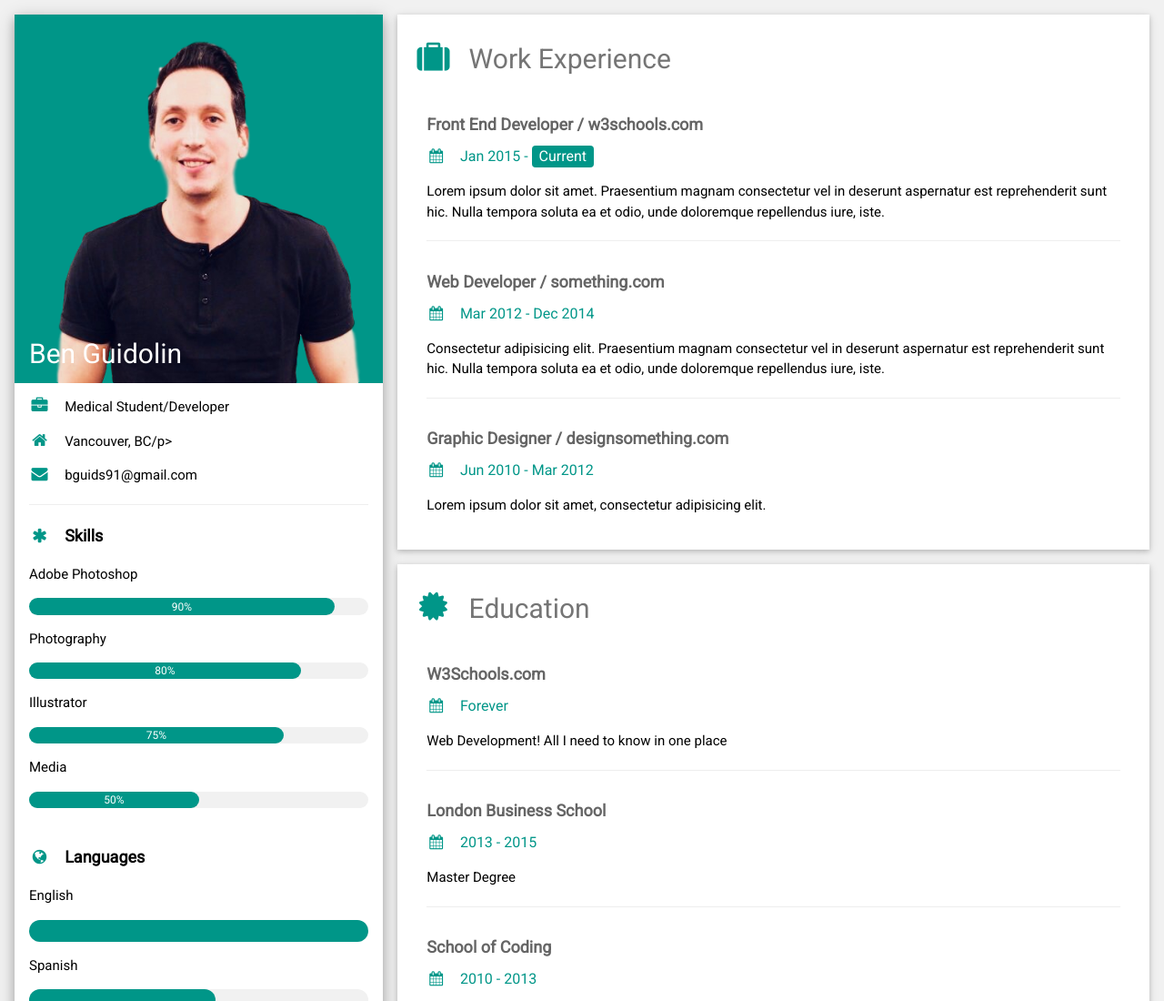
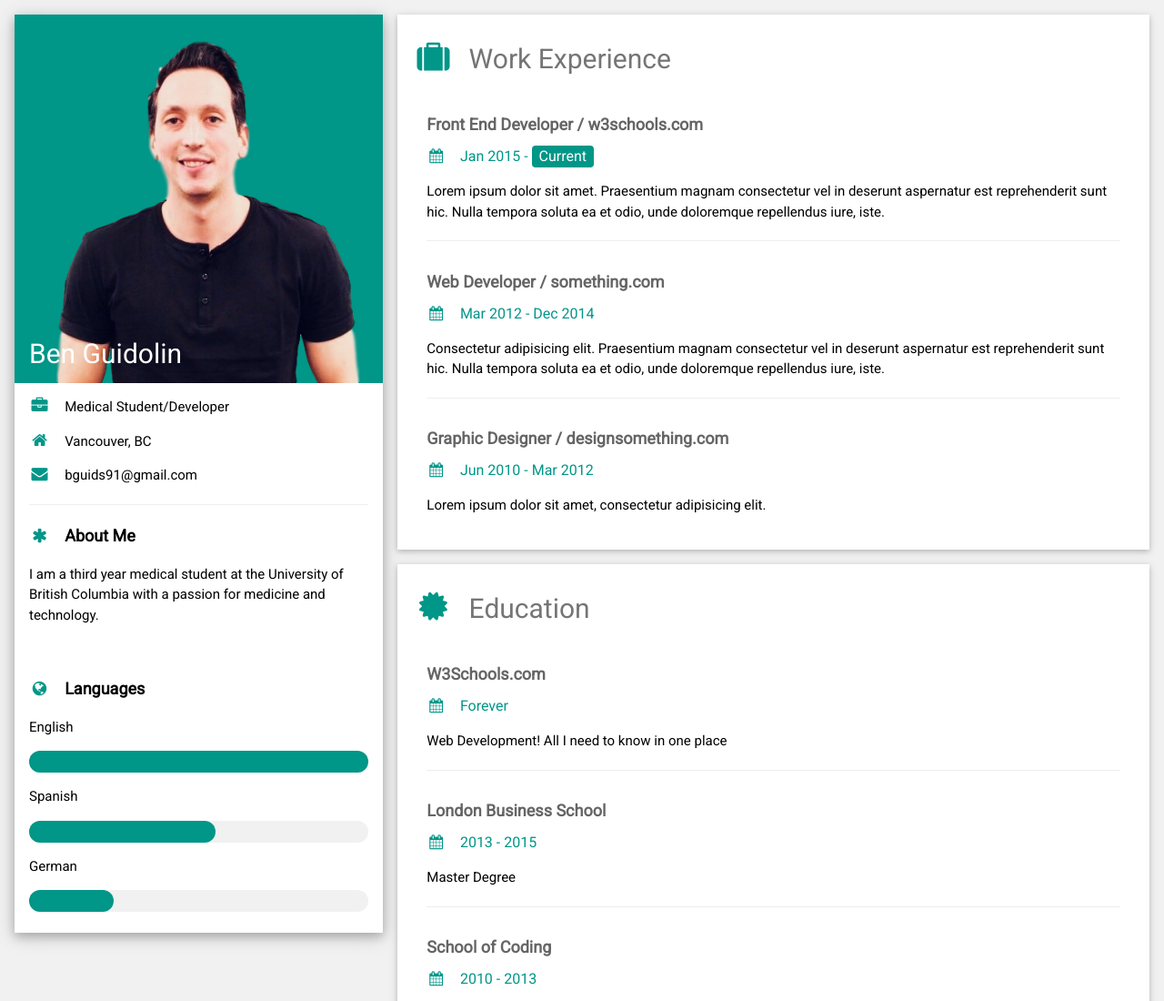
Before and after one commit to bguids91/website-template, a plain HTML site: page index.html in a window 1280 px wide. Shown: the top 1100 px of the page at 91% size. Drawn offline with nearby package versions, Linux system fonts and the light colour scheme.

```diff
--- a/index.html
+++ b/index.html
@@ -39,29 +39,14 @@
           </div>
           <div class="w3-container w3-white">
             <p><i class="fa fa-briefcase fa-fw w3-margin-right w3-large w3-text-teal"></i>Medical Student/Developer</p>
-            <p><i class="fa fa-home fa-fw w3-margin-right w3-large w3-text-teal"></i>Vancouver, BC/p>
+            <p><i class="fa fa-home fa-fw w3-margin-right w3-large w3-text-teal"></i>Vancouver, BC</p>
             <p><i class="fa fa-envelope fa-fw w3-margin-right w3-large w3-text-teal"></i>bguids91@gmail.com</p>
             <hr>
 
-            <p class="w3-large"><b><i class="fa fa-asterisk fa-fw w3-margin-right w3-text-teal"></i>Skills</b></p>
-            <p>Adobe Photoshop</p>
-            <div class="w3-light-grey w3-round-xlarge w3-small">
-              <div class="w3-container w3-center w3-round-xlarge w3-teal" style="width:90%">90%</div>
-            </div>
-            <p>Photography</p>
-            <div class="w3-light-grey w3-round-xlarge w3-small">
-              <div class="w3-container w3-center w3-round-xlarge w3-teal" style="width:80%">
-                <div class="w3-center w3-text-white">80%</div>
-              </div>
-            </div>
-            <p>Illustrator</p>
-            <div class="w3-light-grey w3-round-xlarge w3-small">
-              <div class="w3-container w3-center w3-round-xlarge w3-teal" style="width:75%">75%</div>
-            </div>
-            <p>Media</p>
-            <div class="w3-light-grey w3-round-xlarge w3-small">
-              <div class="w3-container w3-center w3-round-xlarge w3-teal" style="width:50%">50%</div>
-            </div>
+            <p class="w3-large"><b><i class="fa fa-asterisk fa-fw w3-margin-right w3-text-teal"></i>About Me</b></p>
+            <p>I am a third year medical student at the University of British Columbia with a passion for
+              medicine and technology.</p>
+
             <br>
 
             <p class="w3-large w3-text-theme"><b><i class="fa fa-globe fa-fw w3-margin-right w3-text-teal"></i>Languages</b></p>
```
